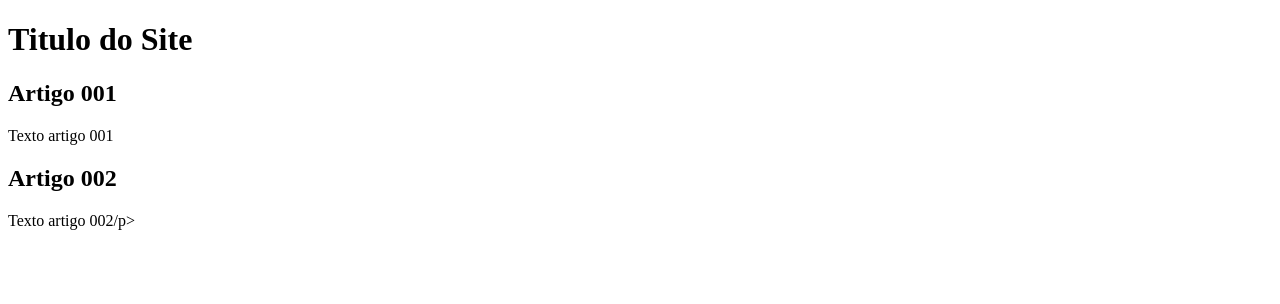
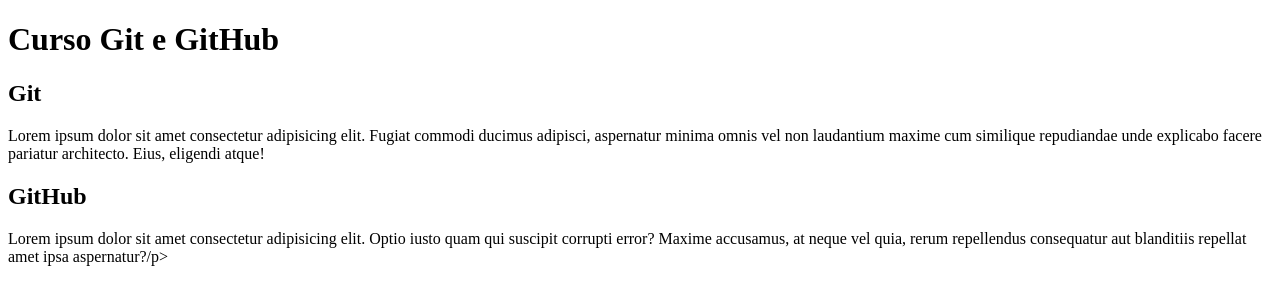
Before and after one commit to LeandroAlvesCarvalho/Projeto-Site-Curso-Git-GitHub, a plain HTML site: page index.html in a window 1280 px wide. Drawn offline with Linux system fonts and the light colour scheme.

Commit message:
inicio da escrita de conteudo

```diff
--- a/index.html
+++ b/index.html
@@ -8,15 +8,15 @@
 <body>
     <main>
         <header>
-            <h1>Titulo do Site</h1>
+            <h1>Curso Git e GitHub</h1>
         </header>
         <article>
-            <h2>Artigo 001</h2>
-            <p>Texto artigo 001</p>
+            <h2>Git</h2>
+            <p>Lorem ipsum dolor sit amet consectetur adipisicing elit. Fugiat commodi ducimus adipisci, aspernatur minima omnis vel non laudantium maxime cum similique repudiandae unde explicabo facere pariatur architecto. Eius, eligendi atque!</p>
         </article>
         <article>
-            <h2>Artigo 002</h2>
-            <p>Texto artigo 002/p>
+            <h2>GitHub</h2>
+            <p>Lorem ipsum dolor sit amet consectetur adipisicing elit. Optio iusto quam qui suscipit corrupti error? Maxime accusamus, at neque vel quia, rerum repellendus consequatur aut blanditiis repellat amet ipsa aspernatur?/p>
         </article>
     </main>
 </body>
```
